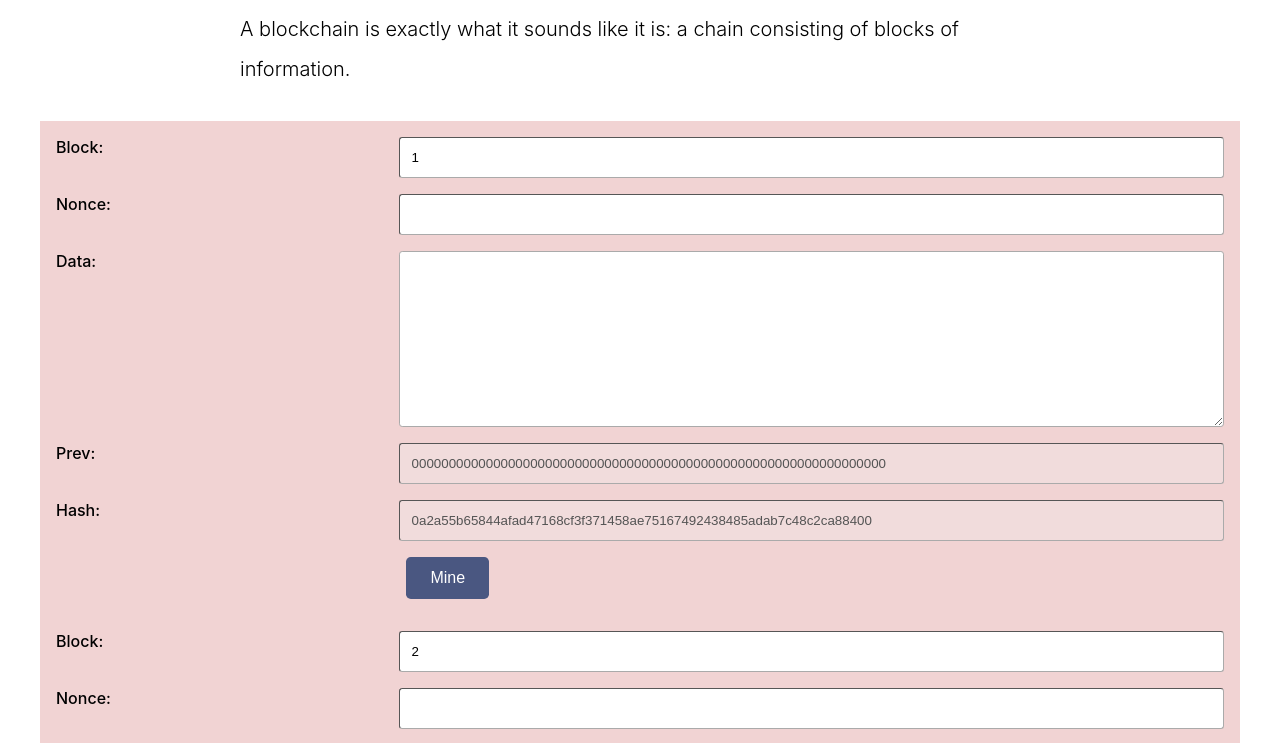
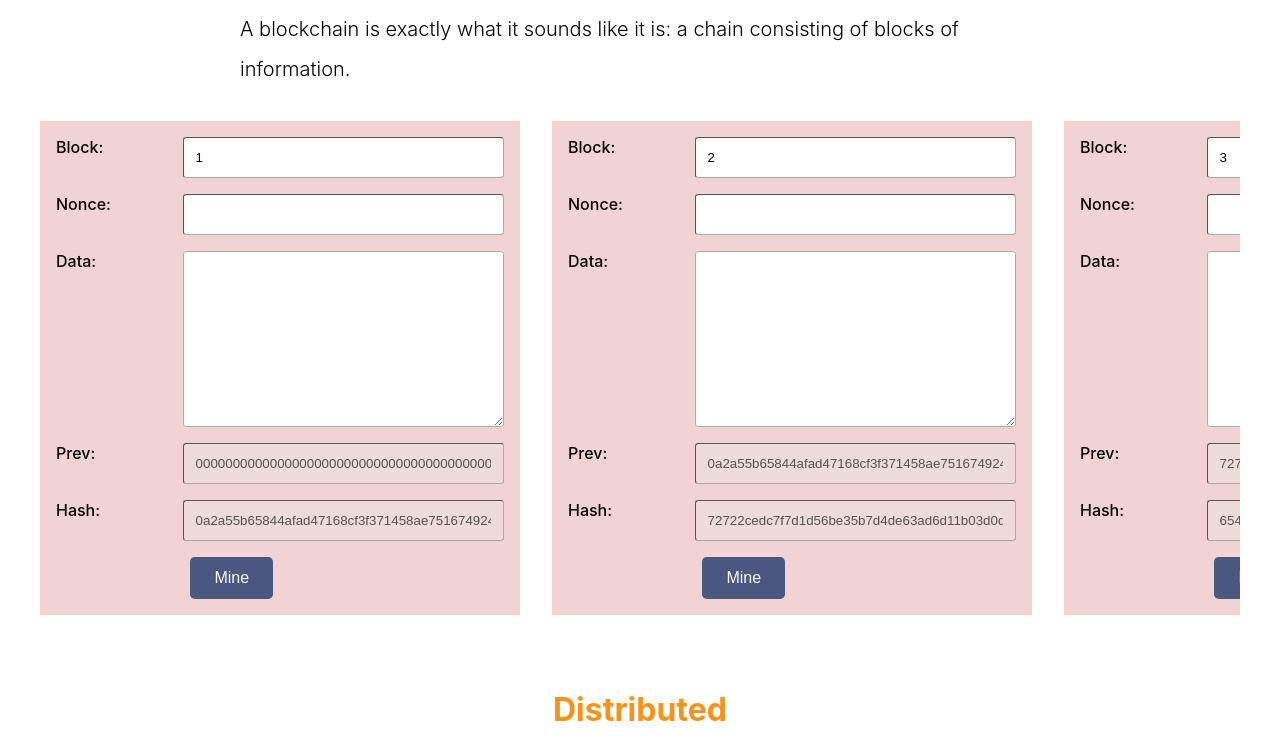
Before and after one commit to glody007/blockchainbasic, a React (Create React App) app: page / in a window 1280 px wide. Shown: the part 2360-3103 px from the top of the page. Built offline with nearby package versions, Linux system fonts and the light colour scheme.

Commit message:
feat: Blockchain style.

```diff
--- a/package.json
+++ b/package.json
@@ -11,6 +11,7 @@
     "react-dom": "^18.2.0",
     "react-scripts": "5.0.1",
     "sass": "^1.55.0",
+    "uuid": "^9.0.0",
     "web-vitals": "^2.1.4"
   },
   "scripts": {
--- a/src/component/Blockchain.js
+++ b/src/component/Blockchain.js
@@ -1,13 +1,26 @@
 import './Blockchain.scss'
 import Block from './Block'
-import { useState } from 'react'
+import { v4 as uuidv4 } from 'uuid';
+import {
+    useState,
+    useEffect,
+    useCallback
+} from 'react'
 
 
 function Blockchain({ blockQte }) {
 
-    const [blocks, setBlocks] = useState([{id:1}, {id:2}, {id:3}])
+    const [blocks, setBlocks] = useState([])
 
     // Callbacks
+    const createBlocks = useCallback(() => {
+        const newBlockList = []
+        for(let i=0; i < blockQte; i++) {
+            newBlockList.push({id: uuidv4()})
+        }
+        setBlocks(newBlockList)
+    }, [blockQte])
+
     const onGenerateHash = (newHash, index) => {
         if(index + 1 < blocks.length) {
             const newBlockList = [...blocks]
@@ -16,13 +29,19 @@ function Blockchain({ blockQte }) {
         }
     }
 
+    useEffect(() => {
+        createBlocks()
+    }, [createBlocks])
+
     return (
-      <div>
+      <div className='blockchain'>
         {blocks.map((item, index)=> (
-            <Block numberInitialValue={index+1} key={item.id}
-                onGenerateHash={(newHash) => onGenerateHash(newHash, index)}
-                prev={item.prev}
-            />
+            <div className='blockchain__block' key={item.id} >
+                <Block numberInitialValue={index+1}
+                    onGenerateHash={(newHash) => onGenerateHash(newHash, index)}
+                    prev={item.prev}
+                />
+            </div>
         ))}
       </div>
     )
--- a/src/component/Blockchain.scss
+++ b/src/component/Blockchain.scss
@@ -0,0 +1,9 @@
+.blockchain {
+    display: flex;
+    gap: 2rem;
+    overflow-x: scroll;
+}
+
+.blockchain__block {
+    min-width: 30rem;
+}
```
Also changed, not shown: 1 other file (tests, documents, lock files or other folders).
